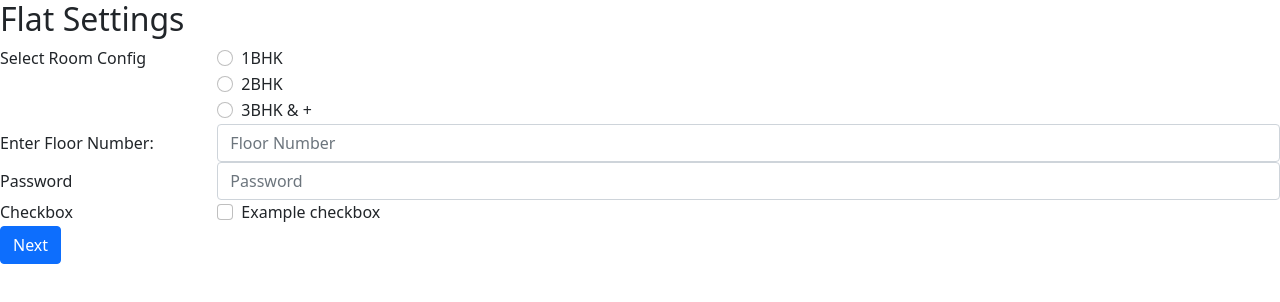
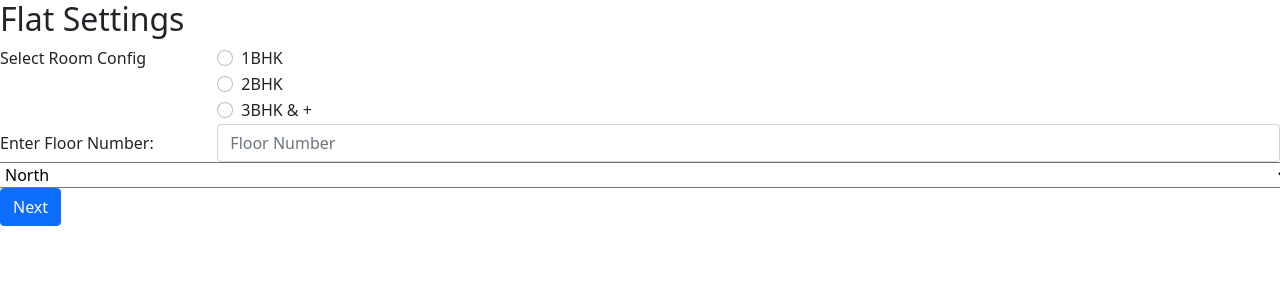
Before and after one commit to mohamedisakr/multi-step-wizard-form, a React (Create React App) app: page /flatstep in a window 1280 px wide. Shown: the top 302 px of the page. Built offline with nearby package versions, Linux system fonts and the light colour scheme.

Commit message:
adding facing type to flat step

```diff
--- a/src/property-wizard/FlatStep.js
+++ b/src/property-wizard/FlatStep.js
@@ -10,6 +10,7 @@ const FlatStep = () => {
 
   const roomConfig = useSelector((state) => state.roomConfig);
   const floorNumber = useSelector((state) => state.floorNumber);
+  const facingType = useSelector((state) => state.facingType);
 
   const {
     register,
@@ -17,13 +18,14 @@ const FlatStep = () => {
     formState: { errors },
   } = useForm({
     mode: "onBlur",
-    defaultValues: { roomConfig, floorNumber },
+    defaultValues: { roomConfig, floorNumber, facingType },
   });
 
   // Flat, Plot, Estab
   const onSubmit = (data) => {
     console.log(data.roomConfig);
     console.log(data.floorNumber);
+    console.log(data.facingType);
     // console.log(data.propName);
     // dispatch(choosePropertyName(data.propName));
     // if (data.propType === "Flat") {
@@ -119,6 +121,40 @@ const FlatStep = () => {
           {errors.floorNumber?.message}
         </span>
         <div className="form-group row">
+          {/* Select Facing Type */}
+          <select
+            id="facingType"
+            name="facingType"
+            {...register("facingType", {
+              required: "Facing Type is required",
+            })}
+          >
+            <option value="North">North</option>
+            <option value="North-East">North East</option>
+            <option value="East">East</option>
+            <option value="South-East">South East</option>
+            <option value="South">South</option>
+            <option value="South-West">South West</option>
+            <option value="West">West</option>
+            <option value="North-West">North West</option>
+          </select>
+        </div>
+        <span className="text-sm text-left text-red-700">
+          {errors.facingType?.message}
+        </span>
+        <div className="form-group row">
+          <div className="col-sm-10">
+            <button className="btn btn-primary">Next</button>
+          </div>
+        </div>
+      </form>
+    </div>
+  );
+};
+
+export default FlatStep;
+/*
+ <div className="form-group row">
           <label for="inputPassword3" className="col-sm-2 col-form-label">
             Password
           </label>
@@ -145,15 +181,4 @@ const FlatStep = () => {
               </label>
             </div>
           </div>
-        </div>
-        <div className="form-group row">
-          <div className="col-sm-10">
-            <button className="btn btn-primary">Next</button>
-          </div>
-        </div>
-      </form>
-    </div>
-  );
-};
-
-export default FlatStep;
+        </div> */
--- a/src/propertyTypeSlice.js
+++ b/src/propertyTypeSlice.js
@@ -7,6 +7,7 @@ const propertyTypeSlice = createSlice({
     propType: "Flat", // Flat, Plot, Estab
     roomConfig: "1BHK", // 1BHK, 2BHK, 3BHK
     floorNumber: "",
+    facingType: "", // North, North-East, East, South-East, South, South-West, West, North-West
   },
   reducers: {
     choosePropertyName: (state, action) => {
@@ -21,6 +22,9 @@ const propertyTypeSlice = createSlice({
     chooseFloorNumber: (state, action) => {
       state.floorNumber = action.payload;
     },
+    chooseFacingType: (state, action) => {
+      state.facingType = action.payload;
+    },
   },
 });
 
```
